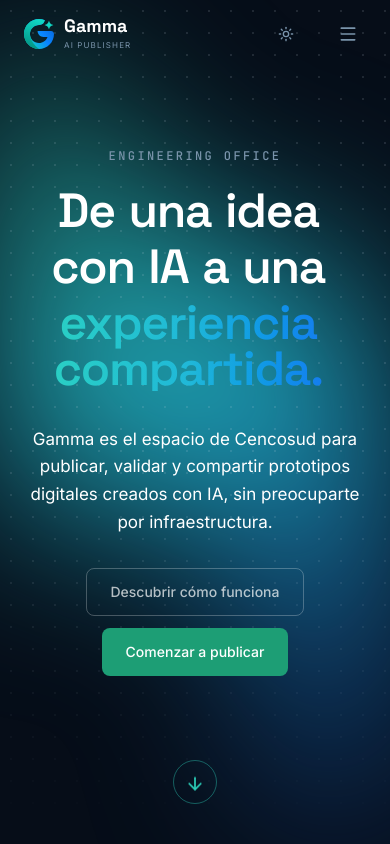
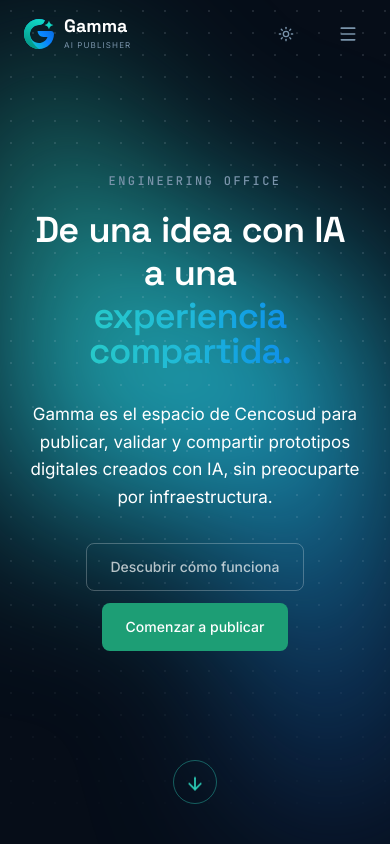
Before and after one commit to Cromo89/GammaTest, a React (Vite) app: page / in a window 390 px wide. Shown: the top 844 px of the page. Built offline with nearby package versions, Linux system fonts and the light colour scheme.

Commit message:
Reducir un poco más el título del hero en mobile
De text-5xl a text-4xl por debajo de sm; en tablet/desktop sigue
igual con text-7xl.

```diff
--- a/src/pages/landing/components/hero-heading.tsx
+++ b/src/pages/landing/components/hero-heading.tsx
@@ -30,7 +30,7 @@ export function HeroHeading() {
   }, [])
 
   return (
-    <h1 className="mx-auto mt-6 max-w-4xl font-heading text-5xl leading-[0.95] font-semibold tracking-tight sm:text-7xl">
+    <h1 className="mx-auto mt-6 max-w-4xl font-heading text-4xl leading-[0.95] font-semibold tracking-tight sm:text-7xl">
       {WORDS.map((word, index) => (
         <span key={word.text + index} className="inline-block overflow-hidden pb-1">
           <span
```
